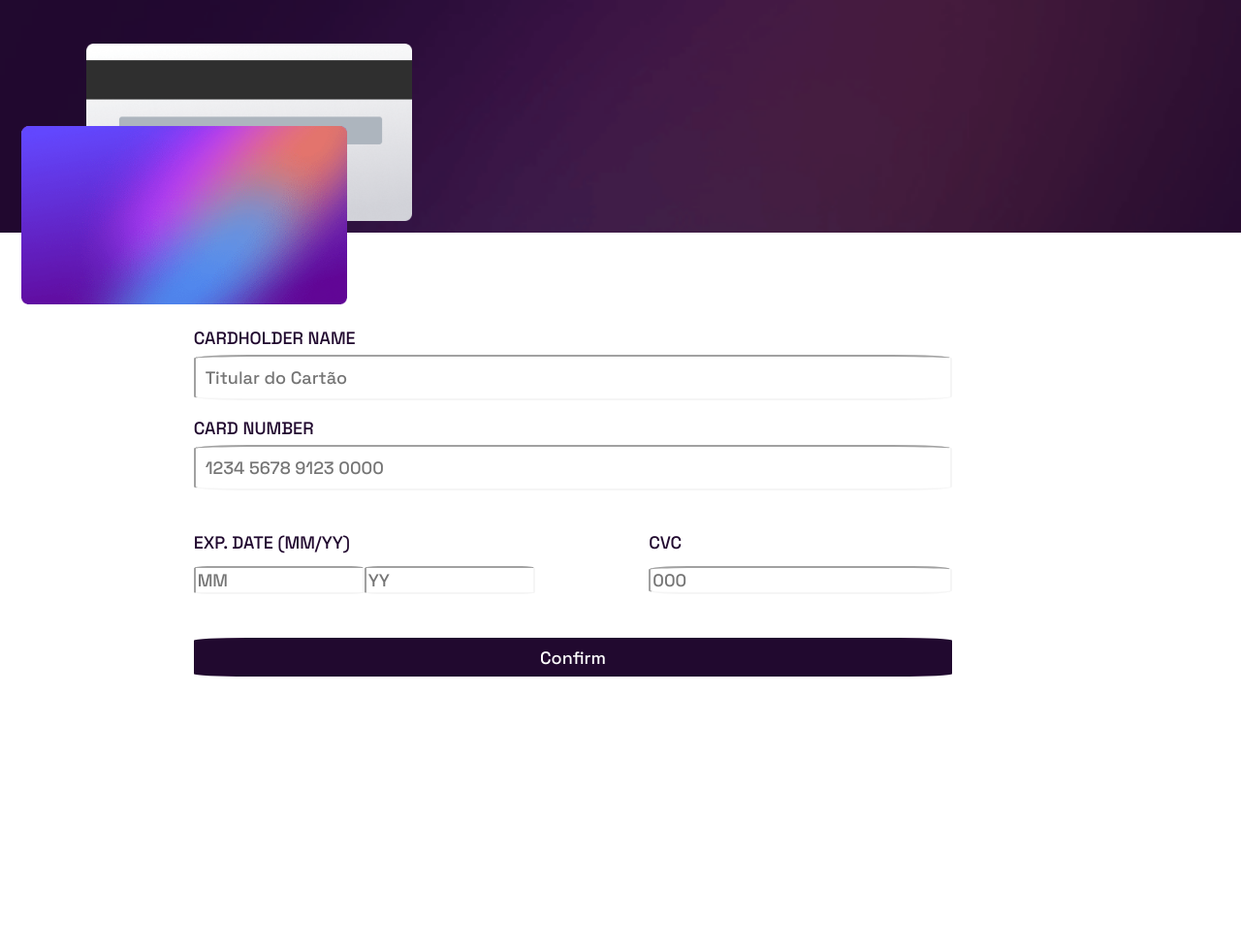
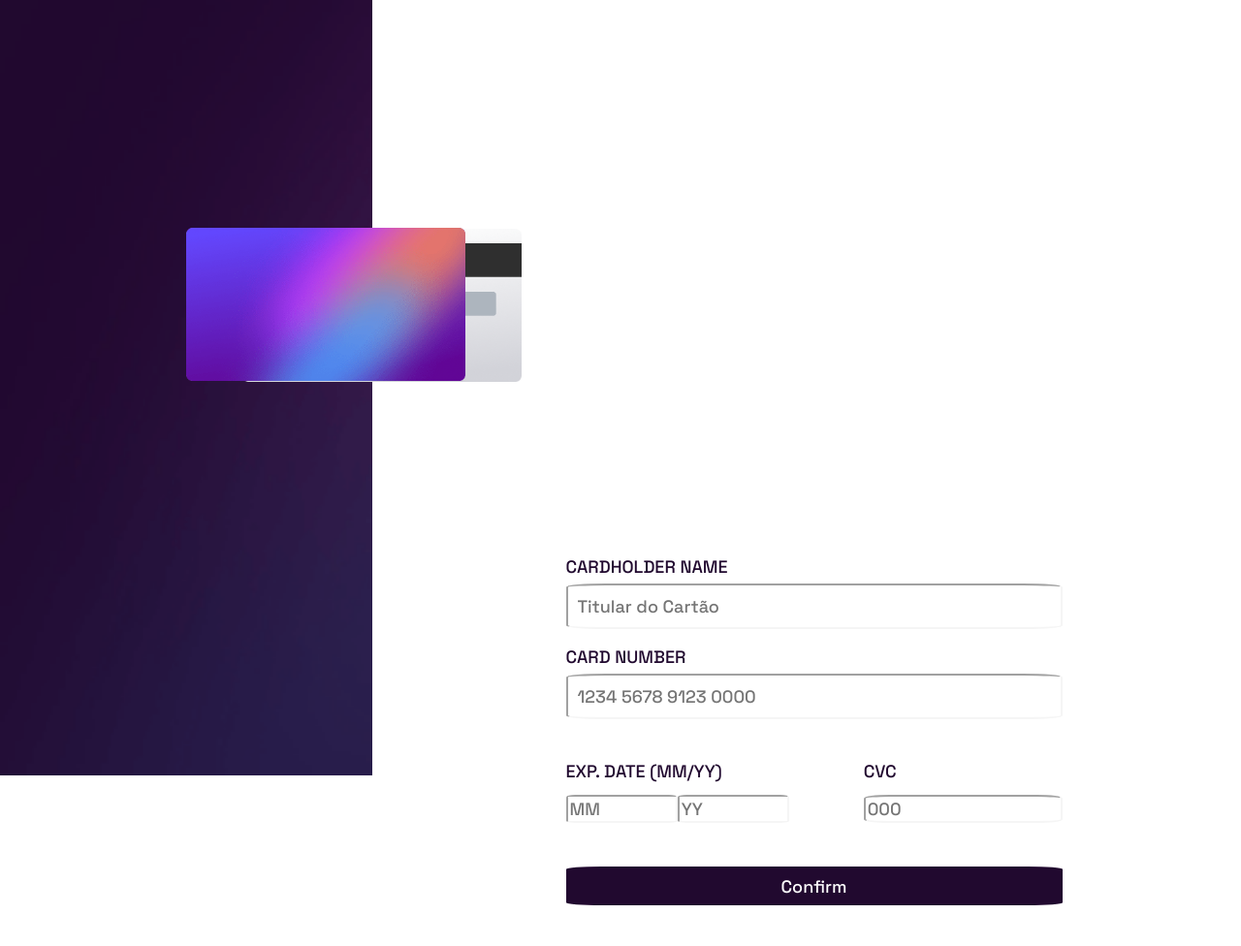
Before and after one commit to inglide-noberto/personalized-card, a plain HTML site: page index.html in a window 1280 px wide. Shown: the whole page at 97% size. Before the commit the page ends 800 px from the top, so only its background shows below. Drawn offline with Linux system fonts and the light colour scheme.

Commit message:
Desenvolvendo o Layout - Responsivo
conclusão do media 'tablet' em 768px

```diff
--- a/assets/css/reset.css
+++ b/assets/css/reset.css
@@ -1,4 +1,4 @@
-html, body, div, span, applet, object, iframe,
+html, body, span, applet, object, iframe,
 h1, h2, h3, h4, h5, h6, p, blockquote, pre,
 a, abbr, acronym, address, big, cite, code,
 del, dfn, em, img, ins, kbd, q, s, samp,
--- a/assets/css/style.css
+++ b/assets/css/style.css
@@ -13,7 +13,7 @@
     height: 30vh;
 }
 
-.cardback {
+.card {
     position: relative;
 }
 
@@ -46,12 +46,6 @@
     color: #21092F;
     font-weight: 600;
 }
-/*
-.label {
-    width: 70%;
-    display: flex;
-    flex-direction: column;
-} */
 
 .data {
     width: 100%;
@@ -59,12 +53,6 @@
     border-radius: 8%;
     margin-top: 8px;
 }
-/*
-.date {
-    width: 70%;
-    display: flex;
-    flex-direction: column;
-} */
 
 .validation {
     display: flex;
@@ -87,7 +75,8 @@
     justify-content: space-between;
     width: 50%;
 }
-.container{
+
+.container {
     display: flex;
     flex-direction: row;
 }
@@ -104,9 +93,119 @@
 
 .button-confirm {
     width: 100%;
-    height: 5vh;;
+    height: 5vh;
+    ;
     background: #21092F;
     color: #fff;
     border-radius: 7%;
     border: none;
 }
+
+/* ---------RESPONSIVE Tablet------------- */
+@media (min-width: 768px) {
+    body{
+        display: flex;
+        flex-direction: row;
+        justify-content: space-between;
+    }
+    .header{
+        display: flex;
+        flex-direction: column;
+        background: url("/assets/images/bg-main-mobile.png") no-repeat;
+        background-size: cover;
+        width: 30%;
+        height: 100vh;
+    }
+
+    .card {
+        display: flex;
+        flex-direction: column-reverse;
+        justify-content: space-between;
+        width: 100%;
+        height: 90vh;
+    }
+
+    .cardback {
+        width: 100%;
+        margin-left: 45%;
+        position: relative;
+        bottom: calc(30% + 10%);
+    }
+
+    .cardfront {
+        position: relative;
+        top: 30%;
+        width: 100%;
+        margin-left: 45%;
+    }
+    .section-form {
+        width: 40%;
+        height: 50vh;
+        display: flex;
+        flex-direction: column;
+        justify-content: space-between;
+        align-items: flex-end;
+        margin-top: 45%;
+        margin-left: 15px;
+        color: #21092F;
+        font-weight: 600;
+    }
+
+    .data {
+        width: 100%;
+        padding: 10px;
+        border-radius: 8%;
+        margin-top: 8px;
+    }
+
+    .validation {
+        display: flex;
+        flex-direction: row;
+        justify-content: space-between;
+        width: 100%;
+        margin: 25px 0;
+    }
+
+    .cvc {
+        display: flex;
+        flex-direction: column;
+        width: 40%;
+    }
+
+    .mounth {
+        display: flex;
+        flex-wrap: wrap;
+        flex-direction: column;
+        justify-content: space-between;
+        width: 50%;
+    }
+
+    .container {
+        display: flex;
+        flex-direction: row;
+    }
+
+    .input-date {
+        display: flex;
+        width: 45%;
+        border-radius: 8%;
+    }
+
+    .input-cvc {
+        width: 100%;
+    }
+
+    .button-confirm {
+        width: 100%;
+        height: 5vh;
+        background: #21092F;
+        color: #fff;
+        border-radius: 7%;
+        border: none;
+    }
+
+}
+/* ---------RESPONSIVE Monitor------------- */
+@media screen {
+
+}
--- a/index.html
+++ b/index.html
@@ -15,8 +15,10 @@
 
 <body>
     <header class="header">
-        <div class="cardback">
-            <img class="cd-back" src="/assets/images/bg-card-back.png" alt="card back">
+        <div class="card">
+            <div class="cardback">
+                <img class="cd-back" src="/assets/images/bg-card-back.png" alt="card back">
+            </div>
             <div class="cardfront">
                 <img class="cd-front" src="/assets/images/bg-card-front.png" alt="card front">
             </div>
```
